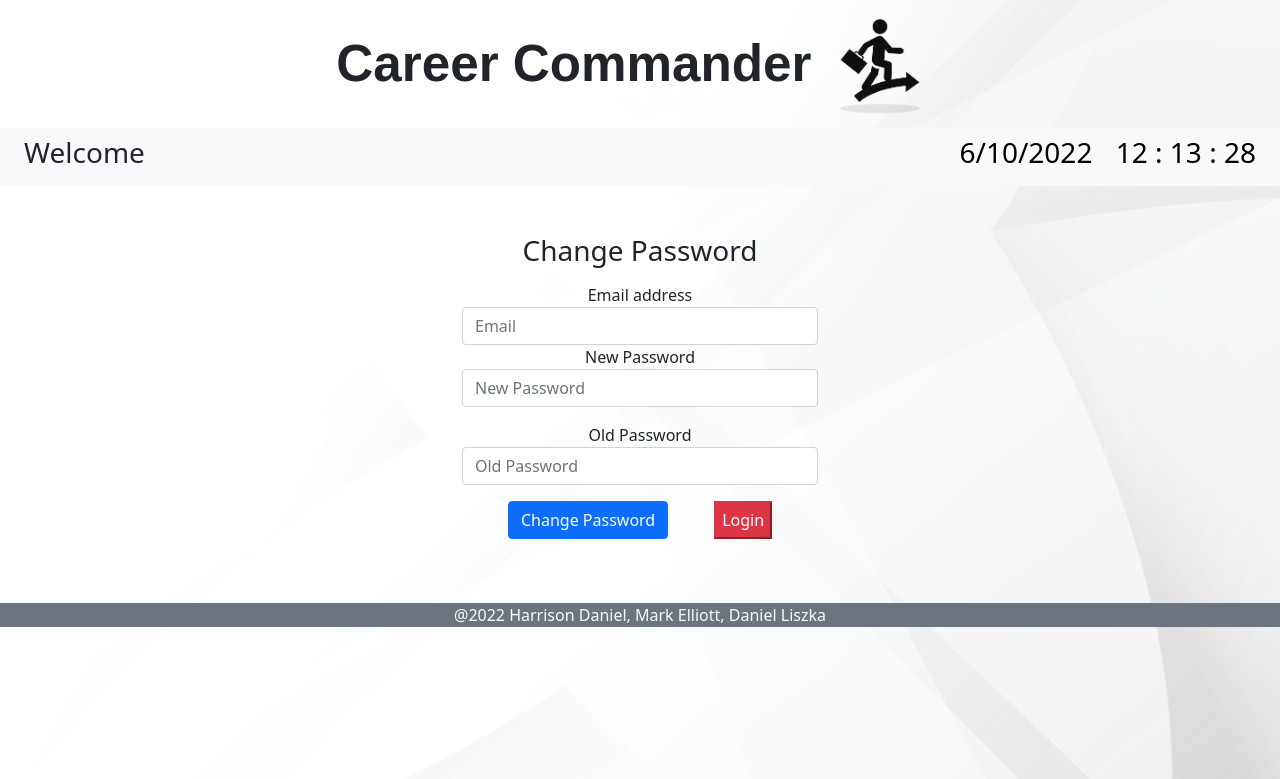
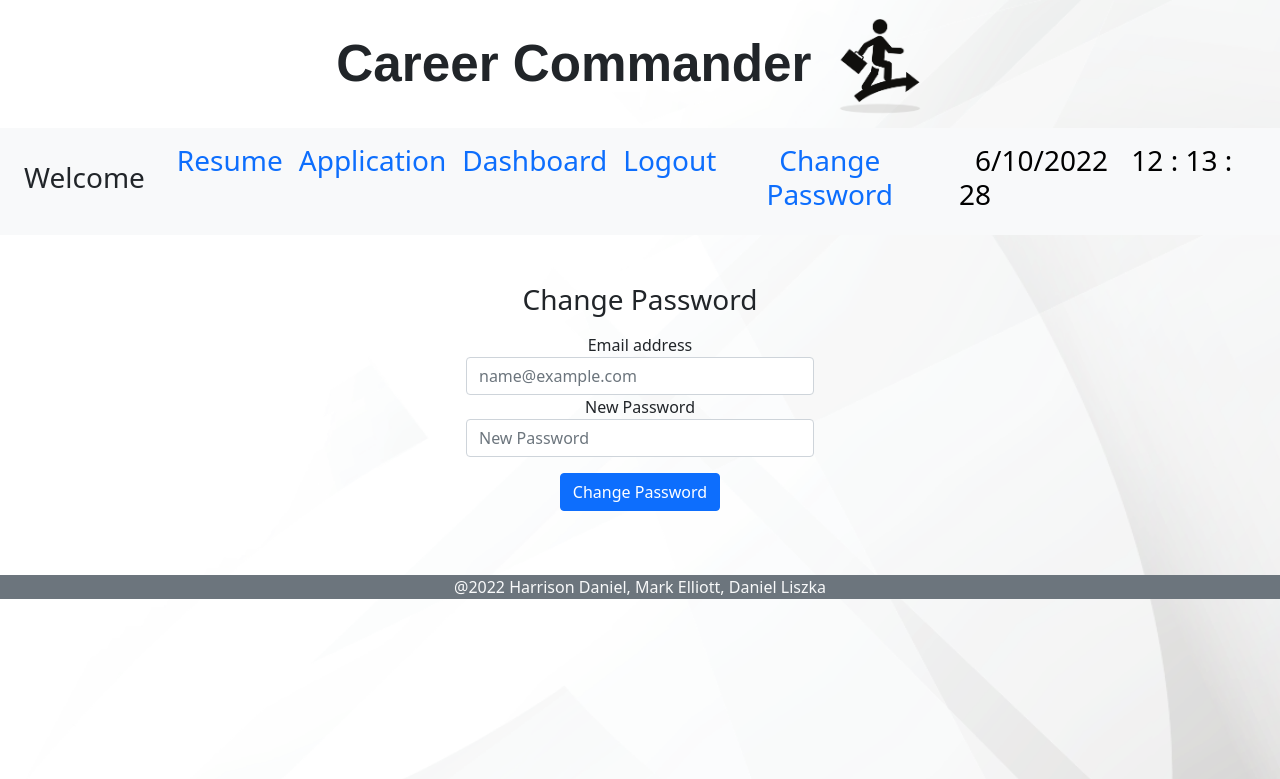
Before and after one commit to DanielLiszka/career-commander, a Node server app: page /change in a window 1280 px wide. Shown: the top 779 px of the page. Run offline with Node 20, Linux system fonts and the light colour scheme; a user stored in the database is signed in; tables that the repository leaves empty hold one stand-in row (values such as "Sample post"); some libraries are stand-ins or nearby versions.

Commit message:
saving current state

```diff
--- a/controllers/home-routes.js
+++ b/controllers/home-routes.js
@@ -27,8 +27,25 @@ router.get('/signup', function (req, res) {
   }
 });
 
-router.get('/change', function (req, res) {
-  res.render('change', { js: ['change.js'] });
+router.get('/change', withAuth, async function (req, res) {
+  try {
+    // Get user id and e-mail
+    const user_data = await User.findOne({
+      // attributes: {
+      //   exclude: ['password'],
+      // },
+      attributes: ['id', 'email'],
+      where: {
+        id: req.session.user_id,
+      },
+    });
+    const user = user_data.get({ plain: true });
+
+    res.render('change', { js: ['change.js'], user });
+  } catch (err) {
+    console.log(err);
+    res.status(500).json(err);
+  }
 });
 
 router.get('/dashboard', withAuth, async (req, res) => {
--- a/public/js/change.js
+++ b/public/js/change.js
@@ -1,36 +1,33 @@
 $(document).ready(function () {
-  $('ul').hide();
-
   var ChangeForm = $('#change');
+  var userId = $('#user-id');
   var emailInput = $('input#change_email-input');
   var newPasswordInput = $('input#new_password-input');
-  var oldPasswordInput = $('input#old_password-input');
 
   //Change Password Function
   ChangeForm.on('submit', function (event) {
     event.preventDefault();
     var userData = {
+      id: userId.val().trim(),
       email: emailInput.val().trim().toLowerCase(),
       password: newPasswordInput.val().trim(),
-      oldpassword: oldPasswordInput.val().trim(),
     };
     //Remove Error Message
     $('#change_error_message').remove();
 
-    if (!userData.email || !userData.password || !userData.oldpassword) {
+    if (!userData.id || !userData.email || !userData.password) {
       appendChangeErrorMessage();
       return;
     }
 
-    ChangePassword(userData.email, userData.password, userData.oldpassword);
-    emailInput.val('');
+    ChangePassword(userData.id, userData.password);
+    // emailInput.val('');
     newPasswordInput.val('');
     oldPasswordInput.val('');
   });
 
-  function ChangePassword(email, password) {
-    $.put('/api/users/change', {
-      email: email,
+  function ChangePassword(id, password) {
+    $.put(`/api/users/change/${id}`, {
       password: password,
     })
       .then(function () {
--- a/views/change.handlebars
+++ b/views/change.handlebars
@@ -1,7 +1,9 @@
 <!-- Change Password InputFields-->
+<div class="container w-100">
 <div class='row mt-5 mb-5 d-flex justify-content-center'>
   <div class='col-md-4 center-block' id="change">
     <h3 class='text-center'>Change Password</h2>
+    <p class="d-none" id='user-id'>{{user.id}}</p>
     <form class='change-password text-center mt-3 needs-validation' novalidate>
       <div class='form-group'>
         <label for='change_email'>Email address</label>
@@ -9,7 +11,8 @@
           type='email'
           class='form-control'
           id='change_email-input'
-          placeholder='Email'
+          {{!-- placeholder='E-mail' --}}
+          placeholder={{user.email}}
          required>
       </div>
       <div class='form-group mb-3'>
@@ -21,21 +24,10 @@
           placeholder='New Password'
         required>
       </div>
-         <div class='form-group mb-3'>
-        <label for='old_password'>Old Password</label>
-        <input
-          type='password'
-          class='form-control'
-          id='old_password-input'
-          placeholder='Old Password'
-        required>
-      </div>
       <div class="d-flex justify-content-evenly mb-3">
         <button type="submit" class="btn btn-primary">Change Password</button>
-        <button onclick="location.href='/'" type="button" class="btn-danger">
-            Login
-        </button>
       </div>
     </form>
   </div>
 </div>
+</div>
--- a/views/layouts/main.handlebars
+++ b/views/layouts/main.handlebars
@@ -42,6 +42,9 @@
             </li>
             <li class='nav-item'>
               <h3><a class='nav-link' href='/' id="logout"> Logout</a></h3>
+            </li>
+              <li class='nav-item'>
+              <h3><a class='nav-link' href='/change' id="change"> Change Password</a></h3>
             </li>
           </ul>
         </div>
```
Also changed, not shown: controllers/api/user-routes.js (+12 -23 lines), views/login.handlebars (+0 -7 lines).
